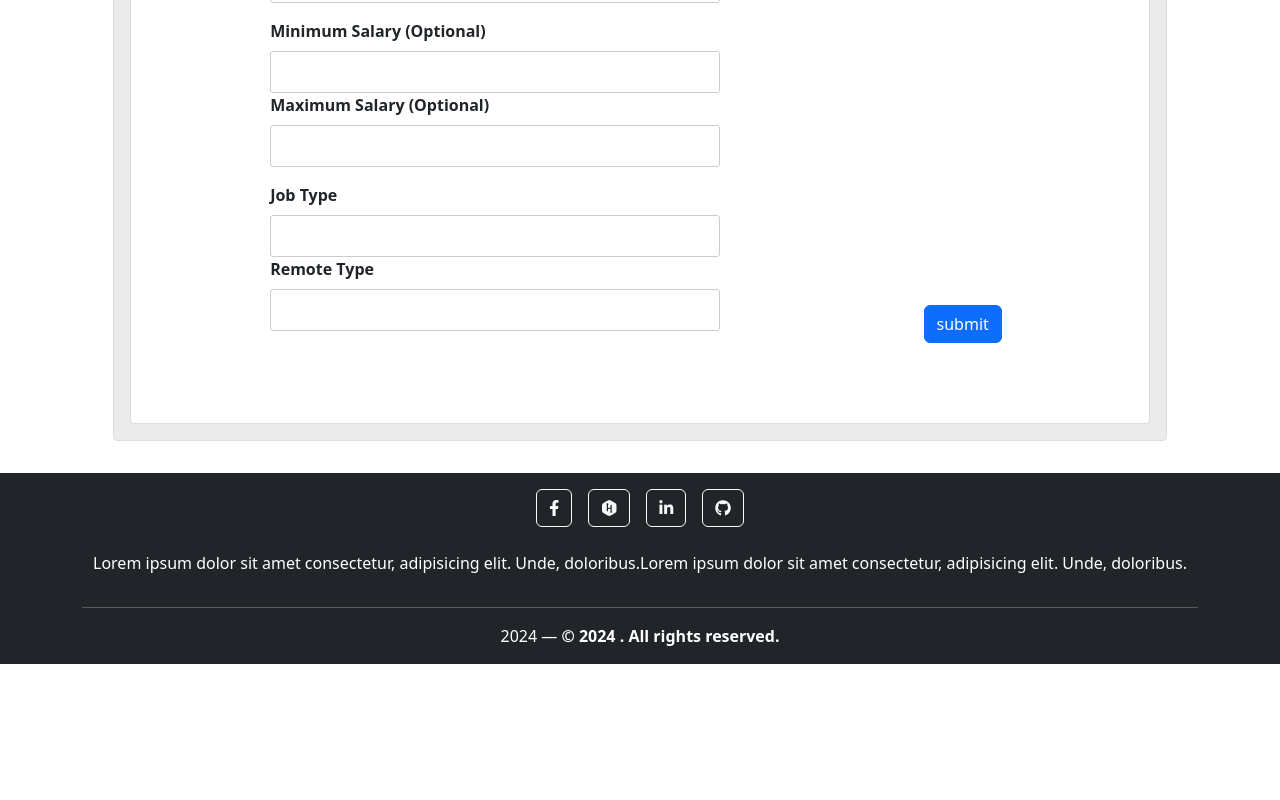
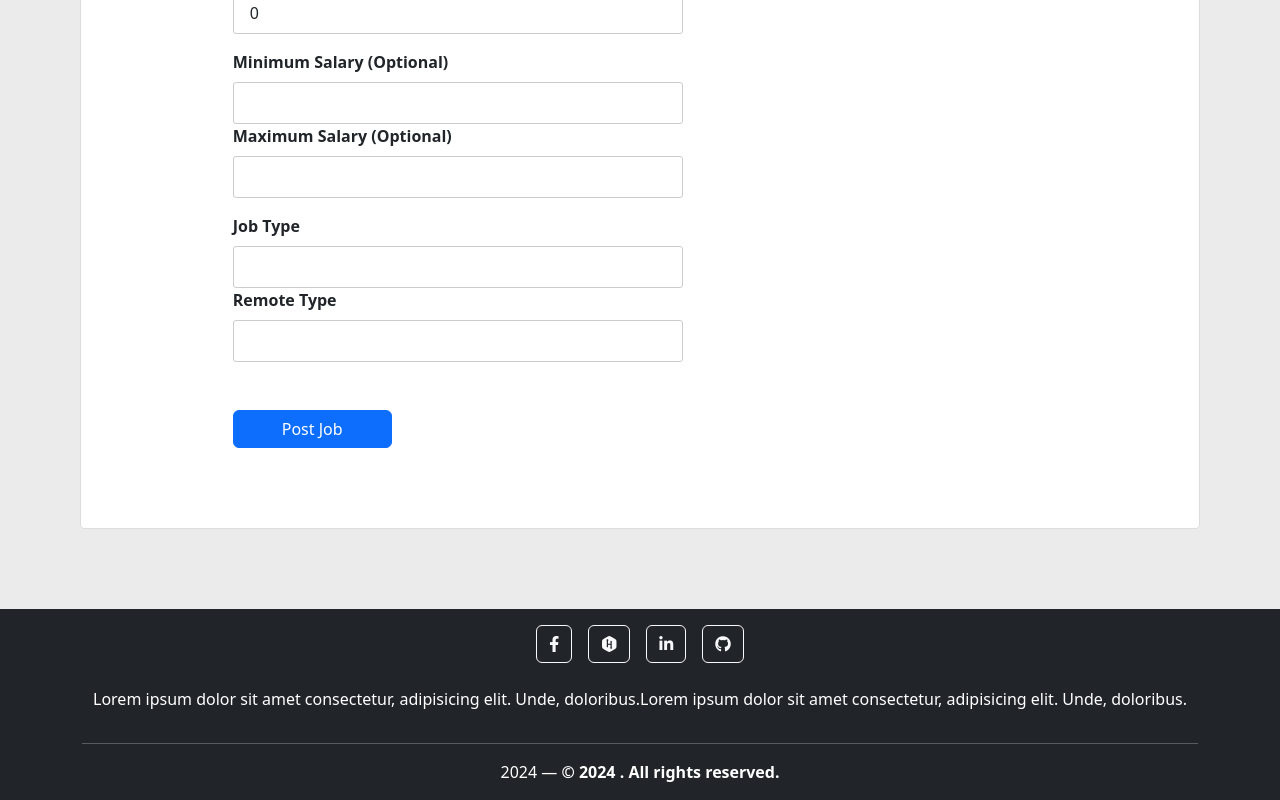
Before and after one commit to yousef8/CareerHub-FrontEnd, a Vue app: page /jobs/new in a window 1280 px wide. Shown: the part 1019-1819 px from the top of the page. Before the commit the page ends 1683 px from the top, so only its background shows below. Built offline with nearby package versions, Linux system fonts and the light colour scheme; no server answers.

Commit message:
Fix styling for new jobs view

```diff
--- a/src/views/employer/NewJobView.vue
+++ b/src/views/employer/NewJobView.vue
@@ -8,29 +8,16 @@
           <input v-model="job.title" type="text" id="title" class="form-control" required />
           <div v-if="!job.title && submitted" class="invalid-feedback">Job Title is required.</div>
         </div>
-
         <div class="mb-3 w-75">
           <label for="description" class="form-label">Job Description</label>
-          <textarea
-            v-model="job.description"
-            id="description"
-            rows="5"
-            class="form-control"
-            required
-          ></textarea>
+          <textarea v-model="job.description" id="description" rows="5" class="form-control" required></textarea>
           <div v-if="!job.description && submitted" class="invalid-feedback">
             Job description is required.
           </div>
         </div>
         <div class="mb-3 w-75">
           <label for="requirements" class="form-label">Job Requirements</label>
-          <textarea
-            v-model="job.requirements"
-            id="requirements"
-            rows="5"
-            class="form-control"
-            required
-          ></textarea>
+          <textarea v-model="job.requirements" id="requirements" rows="5" class="form-control" required></textarea>
           <div v-if="!job.requirements && submitted" class="invalid-feedback">
             Job requirmenets are required.
           </div>
@@ -52,23 +39,11 @@
         <div class="mb-3 w-75 d-flex flex-wrap justify-content-between">
           <div style="width: 450px">
             <label for="minExpYears" class="form-label">Minimum Experience (Years)</label>
-            <input
-              v-model="job.min_exp_years"
-              type="number"
-              id="minExpYears"
-              class="form-control"
-              required
-            />
+            <input v-model="job.min_exp_years" type="number" id="minExpYears" class="form-control" required />
           </div>
           <div style="width: 450px">
             <label for="maxExpYears" class="form-label">Maximum Experience (Years)</label>
-            <input
-              v-model="job.max_exp_years"
-              type="number"
-              id="maxExpYears"
-              class="form-control"
-              required
-            />
+            <input v-model="job.max_exp_years" type="number" id="maxExpYears" class="form-control" required />
           </div>
         </div>
         <div class="mb-3 w-75 d-flex flex-wrap justify-content-between">
@@ -98,8 +73,8 @@
               <option value="hybrid">Hybrid</option>
             </select>
           </div>
-          <div class="my-5">
-            <button class="btn btn-primary" @click="handleSubmit">submit</button>
+          <div class="my-5" style="width: 450px">
+            <button class="btn btn-primary px-5" @click="handleSubmit">Post Job</button>
           </div>
         </div>
       </form>
@@ -133,8 +108,6 @@ export default {
       event.preventDefault()
       this.submitted = true
 
-      // Will Send the job data to the server here
-
       const hasEmptyFields = this.requiredFields.some((field) => !this.job[field])
       if (hasEmptyFields) {
         console.error('Please fill in all required fields.')
@@ -164,13 +137,9 @@ export default {
 
 <style scoped>
 .job-posting-container {
-  margin: 2rem auto;
-  padding: 1rem;
-  border: 1px solid #ddd;
-  border-radius: 4px;
+  padding: 5rem;
   background-color: #ebebeb !important;
-  background: radial-gradient(circle at 0px 0px, rgb(18, 70, 149), rgb(0, 112, 235)) 0px 0px / 100%
-    460px no-repeat;
+  background: radial-gradient(circle at 0px 0px, rgb(18, 70, 149), rgb(0, 112, 235)) 0px 0px / 100% 460px no-repeat;
 }
 
 .job-posting-form {
@@ -201,18 +170,6 @@ export default {
   border-color: #8bd2f4;
 }
 
-/* .btn {
-  margin: 30px;
-  margin-left: 0;
-  padding: 0.5rem 1rem;
-  border: none;
-  border-radius: 5px;
-  cursor: pointer;
-  background-color: #1c4dff;
-  color: #fff;
-  background-image: linear-gradient(to bottom, #607ffa, #082aea);
-} */
-
 .invalid-feedback {
   display: none;
   color: #dc3545;
@@ -220,7 +177,7 @@ export default {
   margin-top: 0.25rem;
 }
 
-.form-control:invalid + .invalid-feedback {
+.form-control:invalid+.invalid-feedback {
   display: block;
 }
 </style>
```
